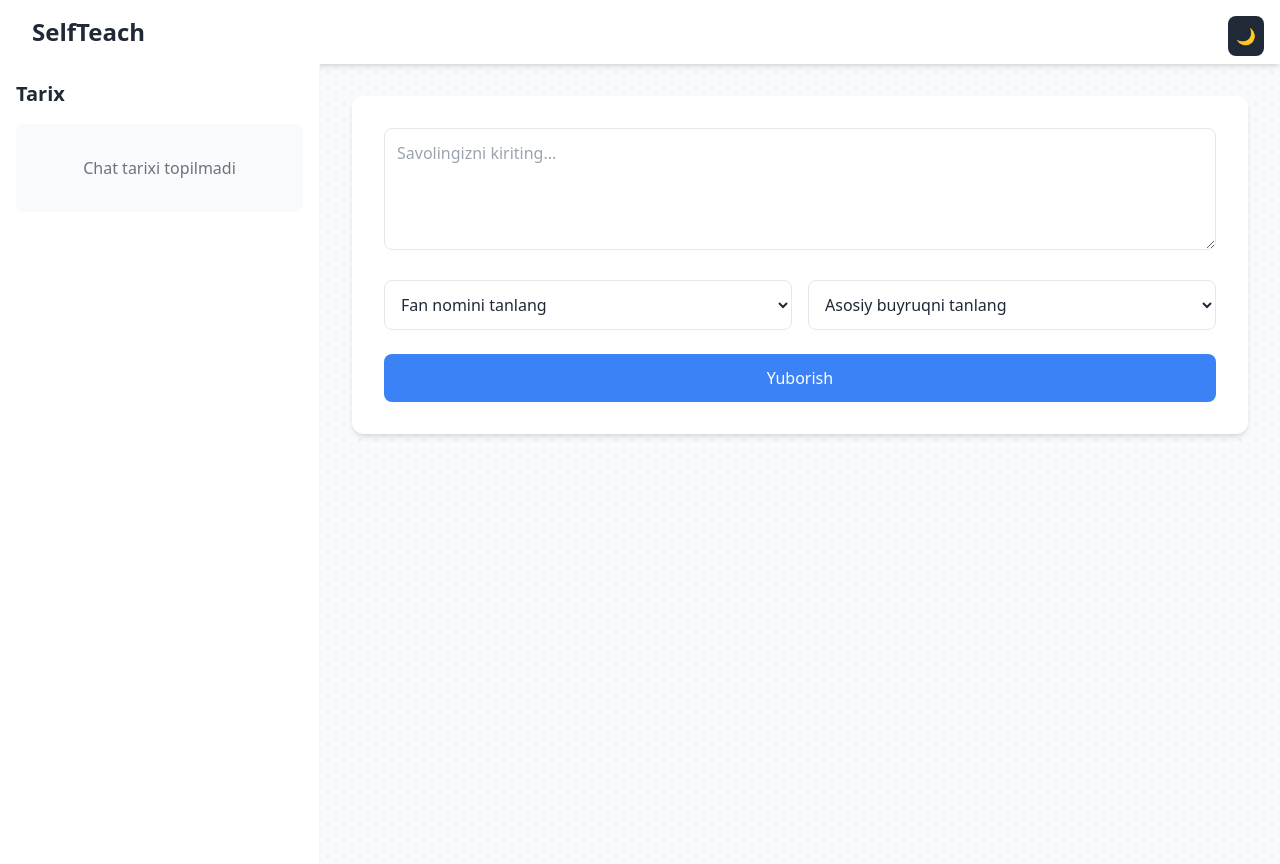
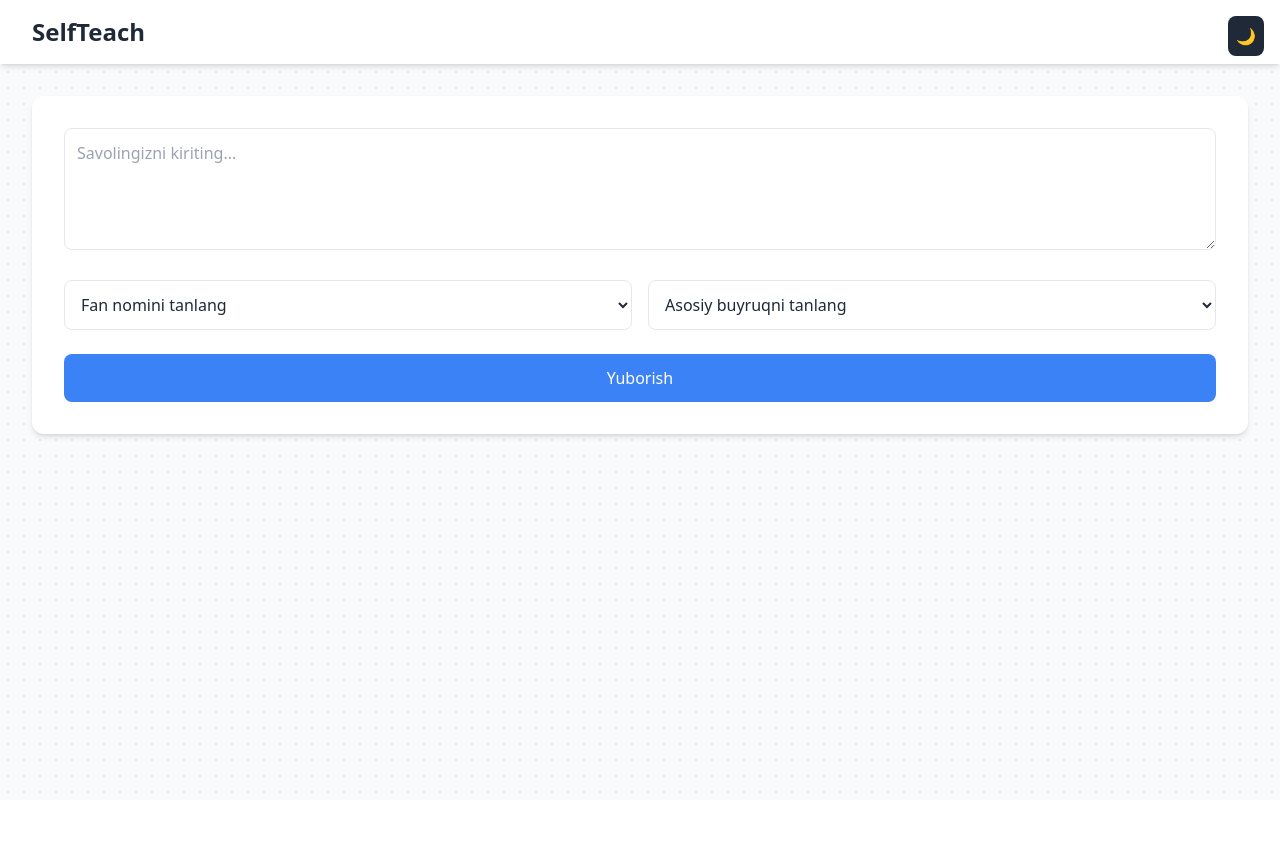
Before and after one commit to OktamovShokhjahon/selfteach-chatbot-frontend, a React (Vite) app: page / in a window 1280 px wide. After the commit the page ends 800 px from the top, so only its background shows below. Built offline with nearby package versions, Linux system fonts and the light colour scheme.

Commit message:
sidebar responsive

```diff
--- a/src/App.jsx
+++ b/src/App.jsx
@@ -118,6 +118,7 @@ function App() {
                 onHistoryClick={handleHistoryClick}
                 sidebarOpen={sidebarOpen}
                 onCloseSidebar={closeSidebar}
+                setSidebarOpen={setSidebarOpen}
               >
                 <div className="max-w-[1300px] mx-auto rounded-xl shadow-md p-4 md:p-8 bg-white dark:bg-gray-800">
                   <QuestionForm
--- a/src/components/Layout/Layout.jsx
+++ b/src/components/Layout/Layout.jsx
@@ -8,6 +8,7 @@ const Layout = ({
   onHistoryClick,
   sidebarOpen,
   onCloseSidebar,
+  setSidebarOpen,
 }) => {
   return (
     <div className="min-h-screen bg-gray-50 dark:bg-gray-900 bg-[radial-gradient(#e5e7eb_1px,transparent_1px)] [background-size:16px_16px]">
@@ -17,17 +18,19 @@ const Layout = ({
         {/* Mobile Sidebar Toggle */}
         <button
           className="md:hidden fixed top-20 left-4 z-50 p-2 rounded-lg bg-blue-500 hover:bg-blue-600 dark:bg-indigo-500 text-white"
-          onClick={() => onCloseSidebar()}
+          onClick={() => setSidebarOpen(!sidebarOpen)}
         >
           {sidebarOpen ? "✕" : "☰"}
         </button>
 
+        {sidebarOpen && (
           <Sidebar
             history={history}
             onHistoryClick={onHistoryClick}
             sidebarOpen={sidebarOpen}
             onCloseSidebar={onCloseSidebar}
           />
+        )}
 
         <main className="flex-1 p-4 md:p-8 md:ml-0">{children}</main>
       </div>
--- a/src/components/Sidebar/Sidebar.jsx
+++ b/src/components/Sidebar/Sidebar.jsx
@@ -5,6 +5,7 @@ import { HistoryItem } from "./HistoryItem";
 export function Sidebar({
   history,
   onHistoryClick,
+
   sidebarOpen,
   onCloseSidebar,
 }) {
```
Lines whose indentation alone changed are shown as unchanged.
